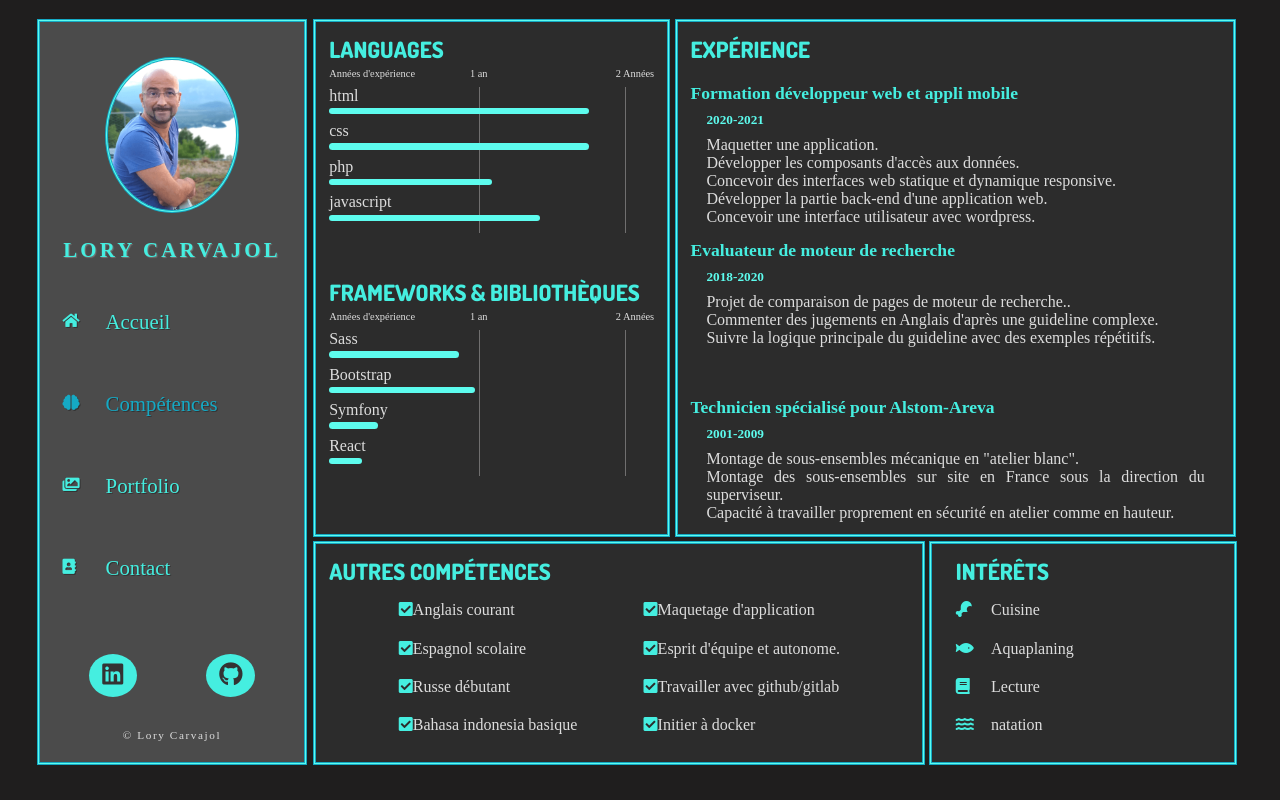
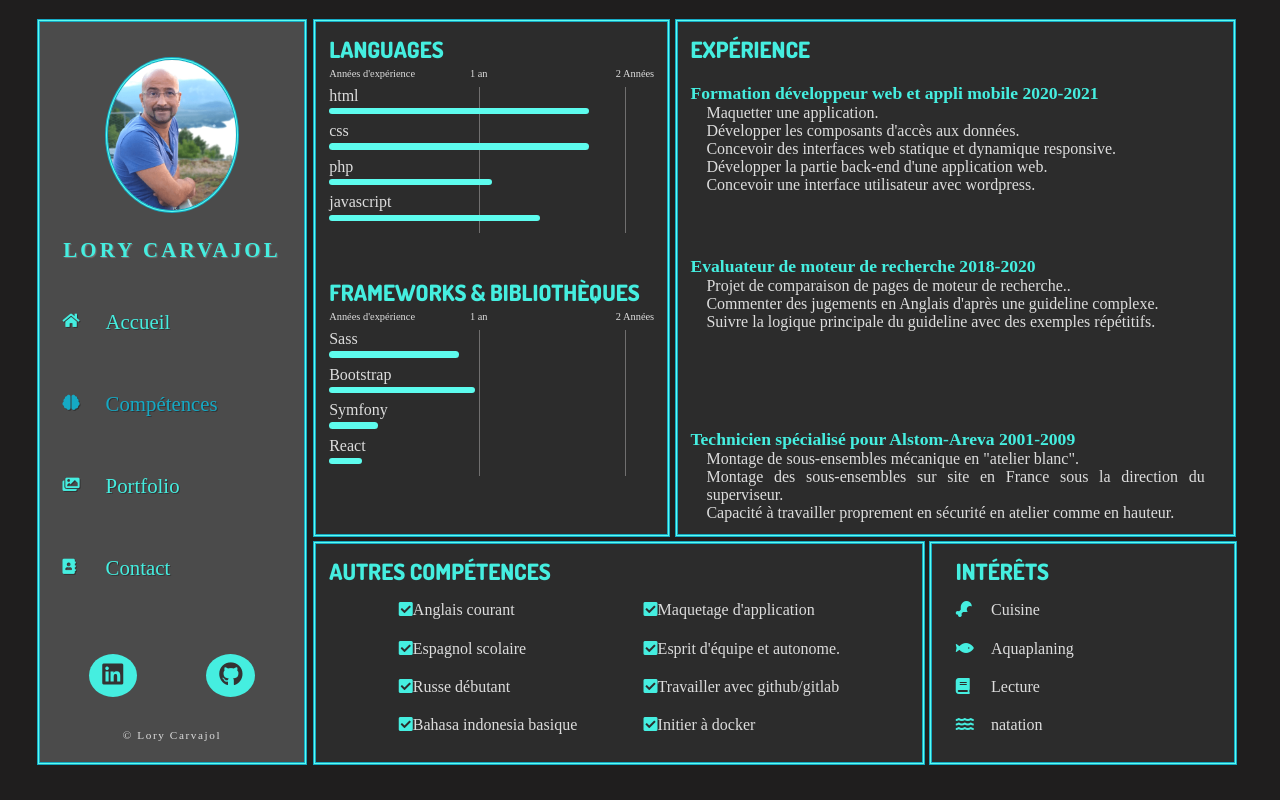
Before and after one commit to maclory73/cv-modern, a React (Create React App) app: page /competences in a window 1280 px wide. Built offline with nearby package versions, Linux system fonts and the light colour scheme; a web font is replaced by a local one.

Commit message:
change respon

```diff
--- a/src/components/Knowledges/Experiences.js
+++ b/src/components/Knowledges/Experiences.js
@@ -5,8 +5,8 @@ const Experiences = () => {
         <div className="experience">
            <h3>Expérience</h3>
            <div className="exp-1">
-               <h4>Formation développeur web et appli mobile</h4>
-               <h5>2020-2021</h5>
+               <h4>Formation développeur web et appli mobile 2020-2021</h4>
+
                <p>
                 Maquetter une application.
                </p>
@@ -24,8 +24,8 @@ const Experiences = () => {
                </p>
            </div>
            <div className="exp-2">
-               <h4>Evaluateur de moteur de recherche</h4>
-               <h5>2018-2020</h5>
+               <h4>Evaluateur de moteur de recherche 2018-2020</h4>
+
                 <p>
                     Projet de comparaison de pages de moteur de recherche..
                 </p>
@@ -37,8 +37,8 @@ const Experiences = () => {
                </p>
            </div>
            <div className="exp-3">
-               <h4>Technicien spécialisé pour Alstom-Areva</h4>
-               <h5>2001-2009</h5>
+               <h4>Technicien spécialisé pour Alstom-Areva 2001-2009</h4>
+
                <p>
                 Montage de sous-ensembles mécanique en "atelier blanc".
             </p>
```
